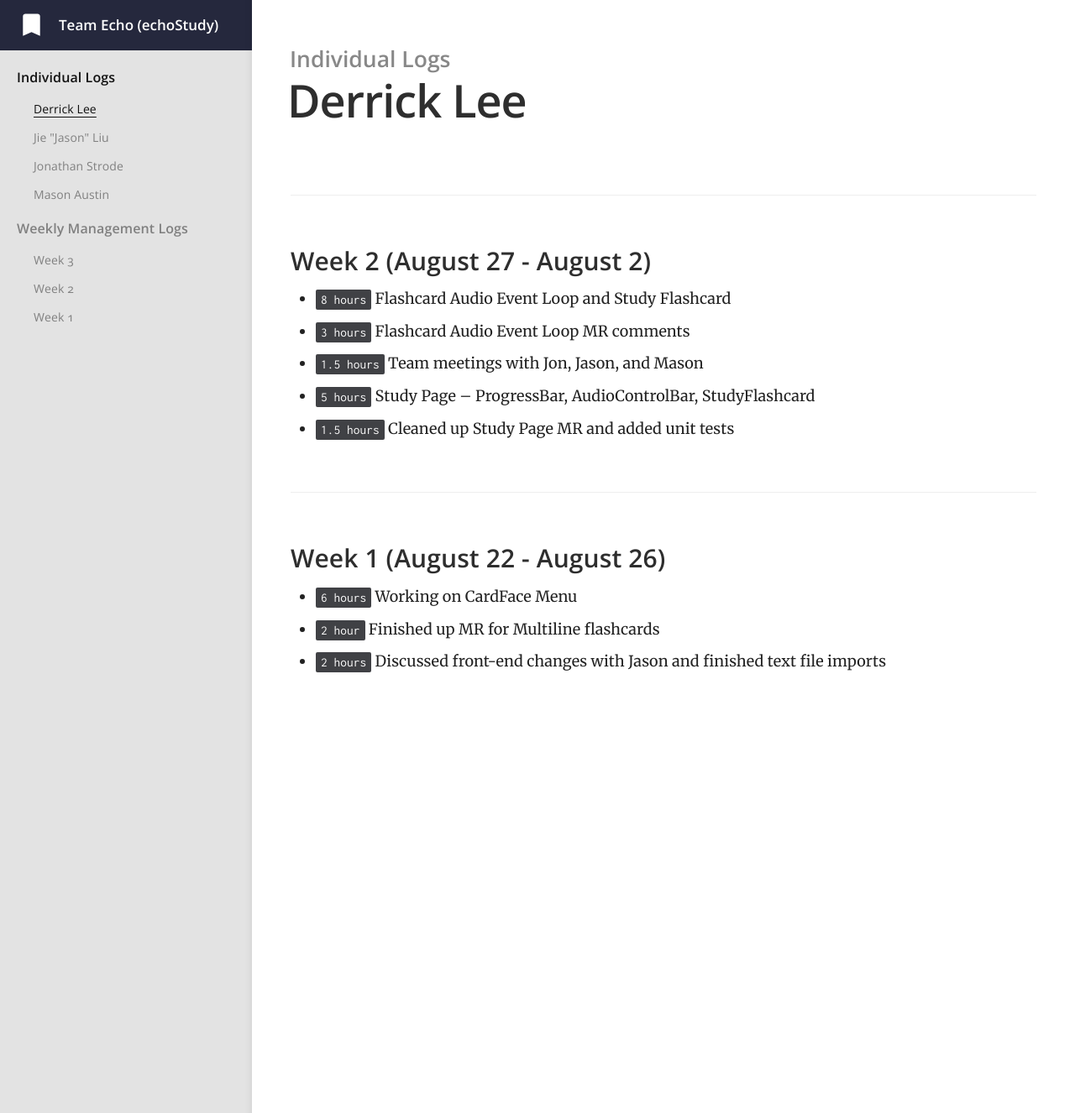
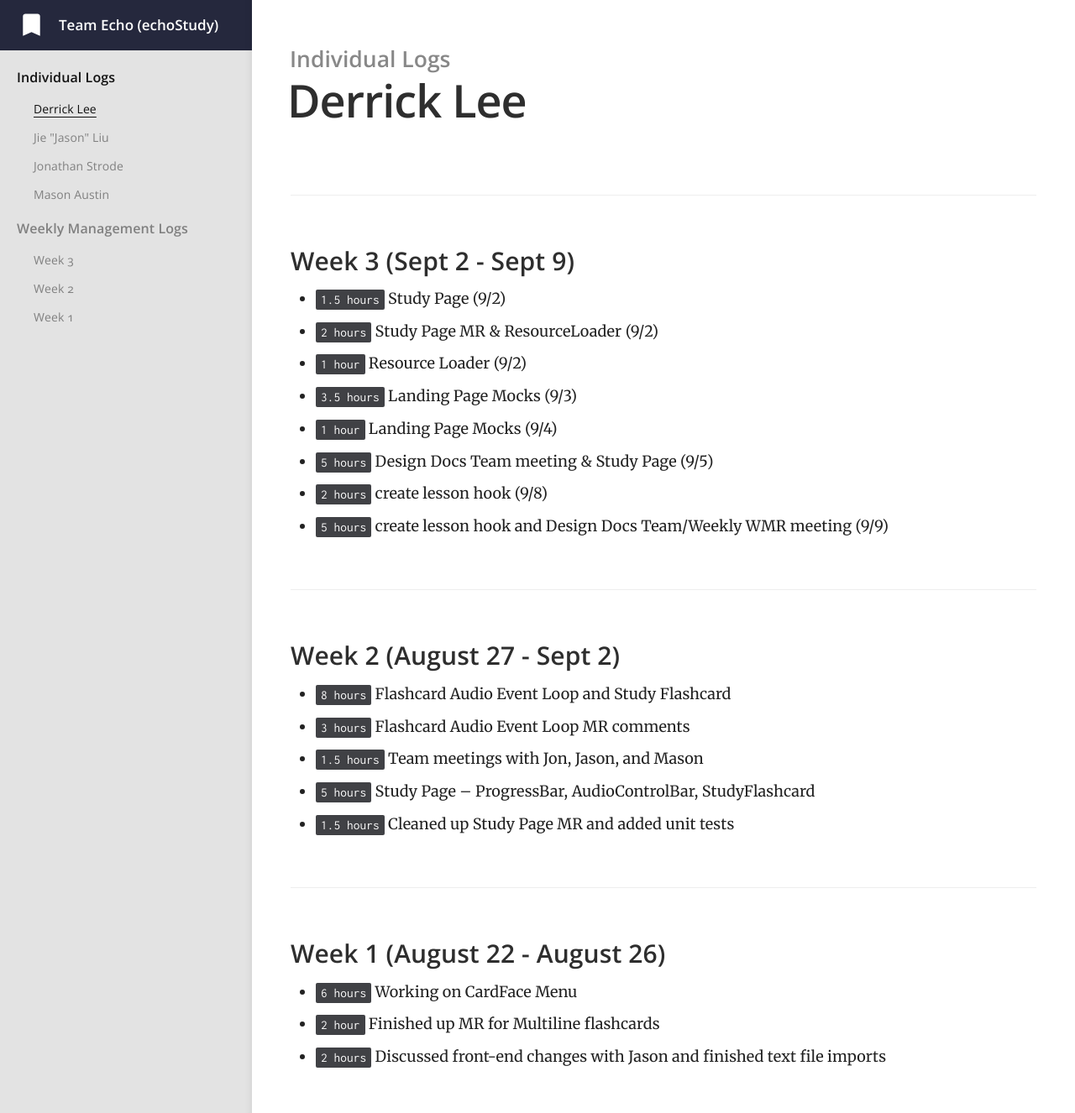
Before and after one commit to jiejasonliu/team-echo-site, a Jekyll site: the page built from _docs/individual-logs/derricklee-logs.md, in a window 1280 px wide and 1326 px high. Shown: the whole window at 84% size. Built offline with Jekyll 4.4.1, drawn with Linux system fonts in a browser that asks for light colours.

Commit message:
added personal report Derrick

```diff
--- a/_docs/individual-logs/derricklee-logs.md
+++ b/_docs/individual-logs/derricklee-logs.md
@@ -4,7 +4,18 @@ category: Individual Logs
 order: 4
 ---
 
-### Week 2 (August 27 - August 2)
+### Week 3 (Sept 2 - Sept 9)
+
+- `1.5 hours` Study Page (9/2)
+- `2 hours` Study Page MR & ResourceLoader (9/2)
+- `1 hour` Resource Loader (9/2)
+- `3.5 hours` Landing Page Mocks (9/3)
+- `1 hour` Landing Page Mocks (9/4)
+- `5 hours` Design Docs Team meeting & Study Page (9/5)
+- `2 hours` create lesson hook (9/8)
+- `5 hours` create lesson hook and Design Docs Team/Weekly WMR meeting (9/9)
+
+### Week 2 (August 27 - Sept 2)
 
 - `8 hours` Flashcard Audio Event Loop and Study Flashcard
 - `3 hours` Flashcard Audio Event Loop MR comments
```
